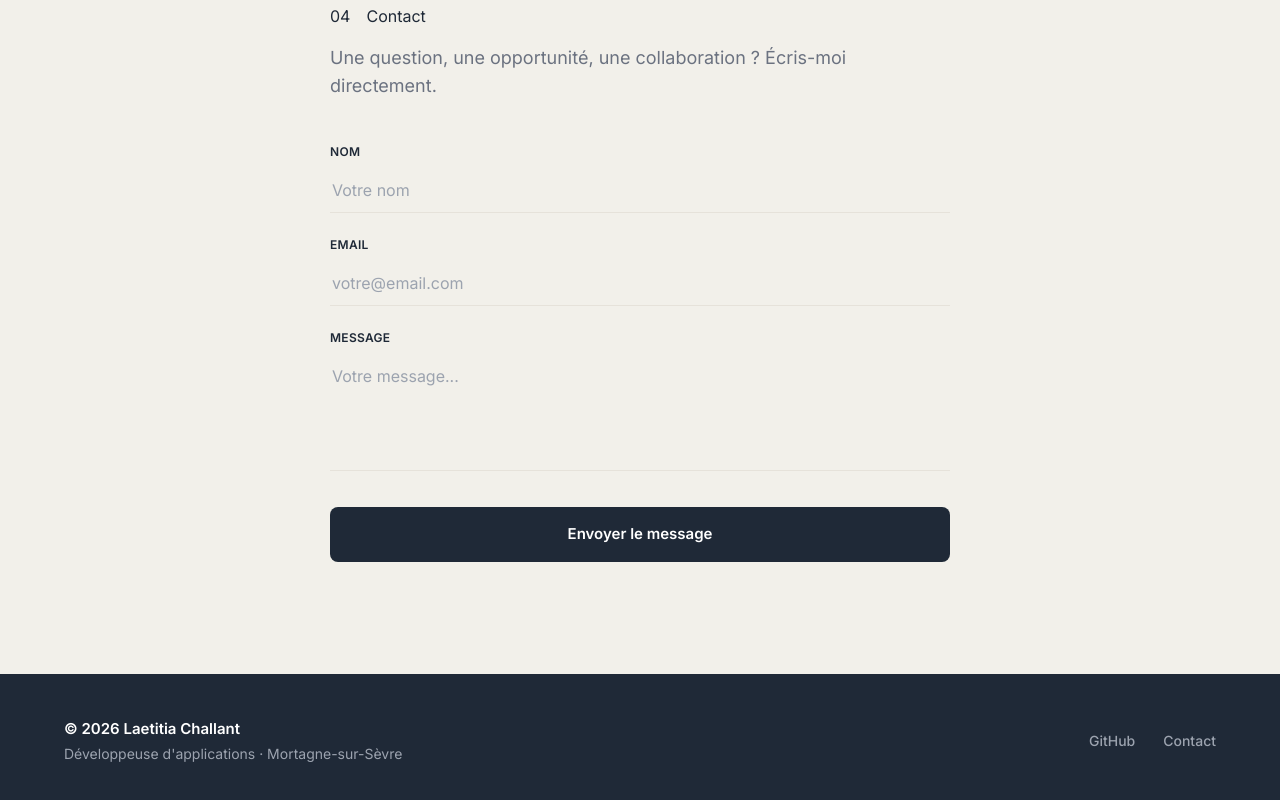
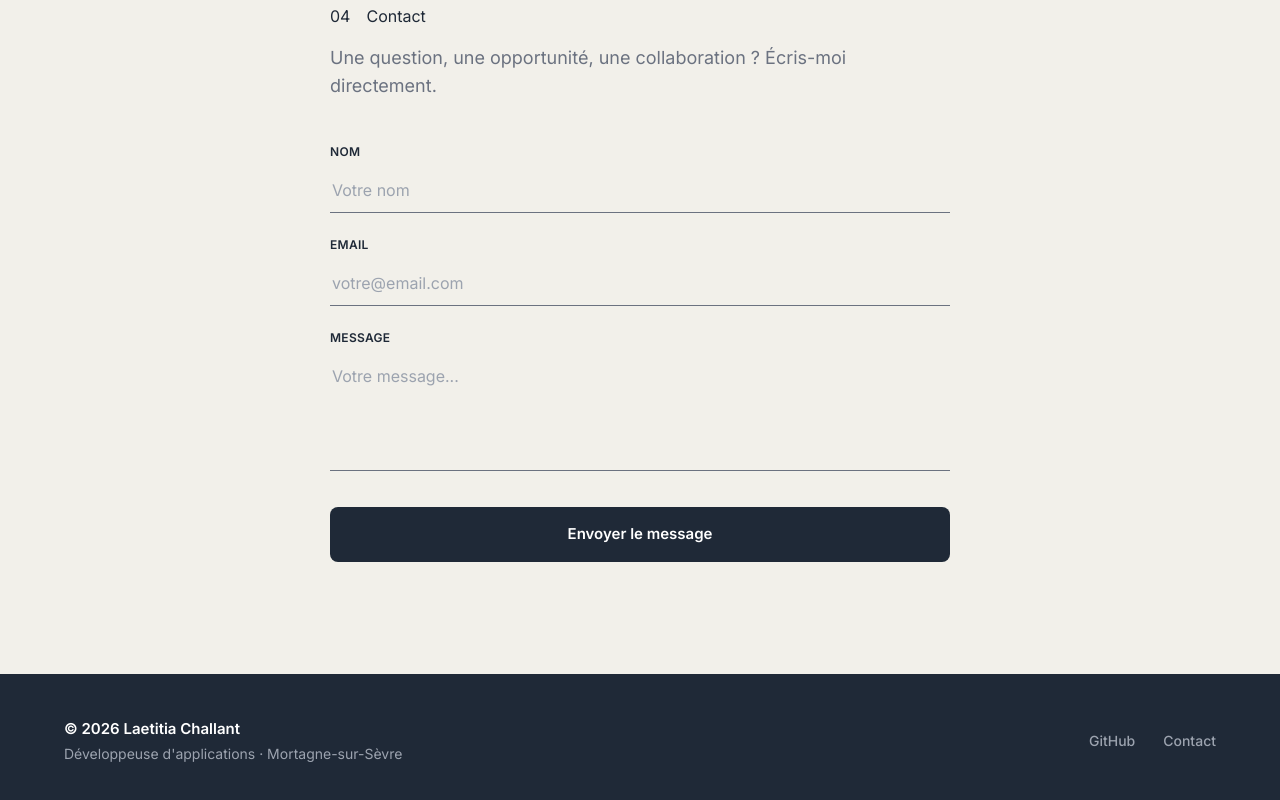
Before and after one commit to Laeti-Challant/Laeti-Challant.github.io, a Nuxt app: page / in a window 1280 px wide. Shown: the part 2385-3185 px from the top of the page. Built offline with nearby package versions, Linux system fonts and the light colour scheme; no server answers.

Commit message:
fix(a11y): make contact form fields and focus state visible

```diff
--- a/components/ContactSection.vue
+++ b/components/ContactSection.vue
@@ -108,9 +108,9 @@ async function submitForm() {
 }
 
 .form-input {
-  @apply w-full bg-transparent border-0 border-b-[1.5px] border-border rounded-none
+  @apply w-full bg-transparent border-0 border-b-[1.5px] border-text-light rounded-none
          px-0.5 py-2.5 text-base text-text-dark
-         focus:outline-none focus:border-primary
+         focus:outline-none focus:border-primary focus:shadow-[0_1.5px_0_0_theme(colors.primary)]
          transition-colors duration-200;
 }
 
```
